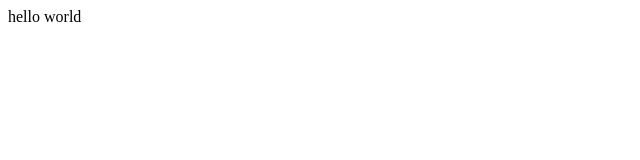
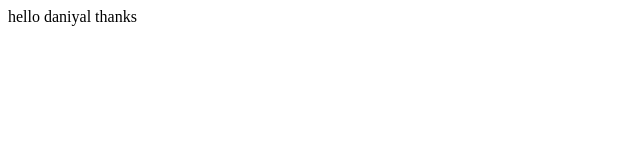
Before and after one commit to aghaaliakbar/First_Effort, a plain HTML site: page index.html in a window 1280 px wide. Shown: the full height of the page, 0-640 px from the left. Drawn offline with Linux system fonts and the light colour scheme.

Commit message:
Update index.html

```diff
--- a/index.html
+++ b/index.html
@@ -6,6 +6,6 @@
     <title>Document</title>
 </head>
 <body>
-   hello world
+   hello daniyal  thanks
 </body>
 </html>
```
